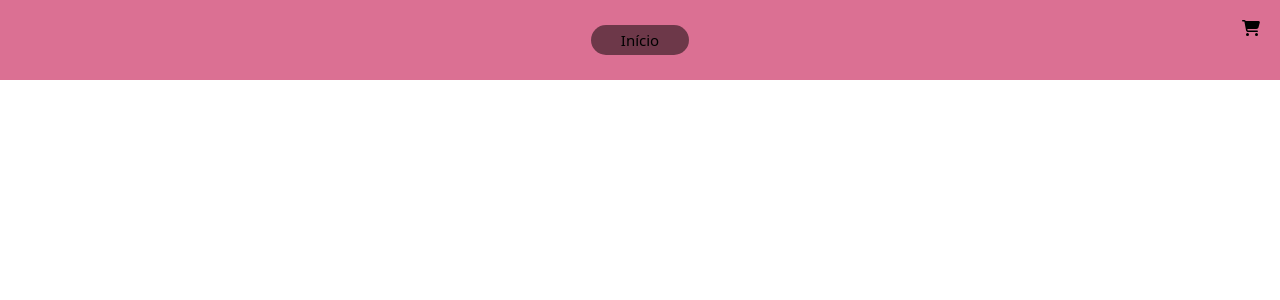
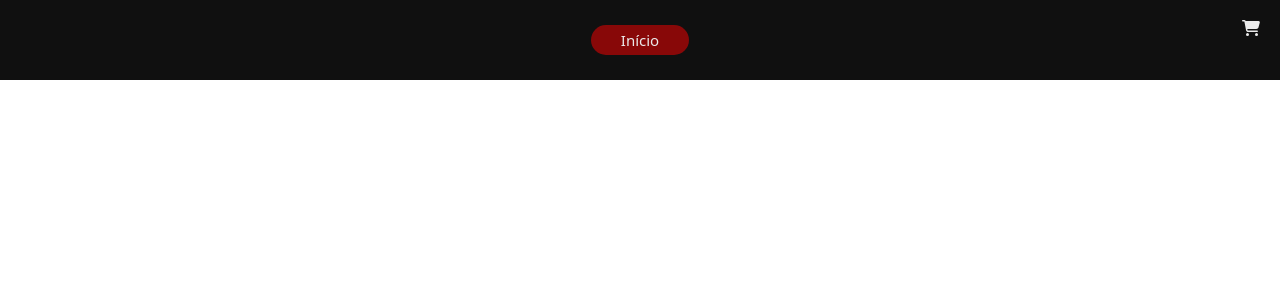
Before and after one commit to Gabriel-Aroucas/cardapio_digital, a Next.js app: page / in a window 1280 px wide. Shown: the top 300 px of the page. Built offline with nearby package versions, Linux system fonts and the light colour scheme.

Commit message:
fix: colors changed

```diff
--- a/src/components/header/header.css
+++ b/src/components/header/header.css
@@ -7,12 +7,13 @@ header {
   display: flex;
   align-items: center;
   justify-content: center;
-  background-color: palevioletred;
+  background-color: #101010;
 }
 header .pagina {
   border-radius: 3pc;
   padding: 5px 30px;
   font-size: 15px;
   font-family: system-ui, -apple-system, BlinkMacSystemFont, "Segoe UI", Roboto, Oxygen, Ubuntu, Cantarell, "Open Sans", "Helvetica Neue", sans-serif;
-  background-color: rgba(0, 0, 0, 0.5);
+  background-color: rgba(255, 0, 0, 0.5);
+  color: #eaeaea;
 }/*# sourceMappingURL=header.css.map */
--- a/src/components/header/header.scss
+++ b/src/components/header/header.scss
@@ -7,13 +7,14 @@ header{
  display: flex;
  align-items: center;
  justify-content: center;
- background-color: palevioletred;
+ background-color: #101010;
 .pagina{
  border-radius: 3pc;
  padding: 5px 30px;
  font-size: 15px;
  font-family: system-ui, -apple-system, BlinkMacSystemFont, 'Segoe UI', Roboto, Oxygen, Ubuntu, Cantarell, 'Open Sans', 'Helvetica Neue', sans-serif;
- background-color: rgba(0,0,0,0.5);
+ background-color: rgba(255, 0, 0, 0.5);
+ color: #eaeaea;
 
 }
 }
--- a/src/components/shopping_cart/Shopping_cart.css
+++ b/src/components/shopping_cart/Shopping_cart.css
@@ -7,6 +7,9 @@
   padding: 15px;
   text-align: end;
   border: 5px solid transparent;
+}
+.shopping_cart span:nth-child(1) {
+  color: #eaeaea;
 }
 .shopping_cart .content {
   padding: 20px;
--- a/src/components/shopping_cart/Shopping_cart.scss
+++ b/src/components/shopping_cart/Shopping_cart.scss
@@ -7,7 +7,9 @@
   padding: 15px;
   text-align: end;
   border: 5px solid transparent;
-
+  span:nth-child(1){
+    color: #eaeaea;
+  }
   .content {
     padding: 20px;
     display: block;
--- a/src/components/shopping_cart/Shopping_cart.tsx
+++ b/src/components/shopping_cart/Shopping_cart.tsx
@@ -24,7 +24,7 @@ const Shopping_cart = () => {
         <div className="items">
           <ul>
             <li>
-              <strong>sorvete</strong> - <span>R$ 9,90</span> <span>2</span>{" "}
+              <strong>sorvete</strong> - <span>R$ 9,90</span> <span>2</span>
               <span className="remove_button">x</span>
             </li>
           </ul>
```
Also changed, not shown: 2 other files (tests, documents, lock files or other folders).
